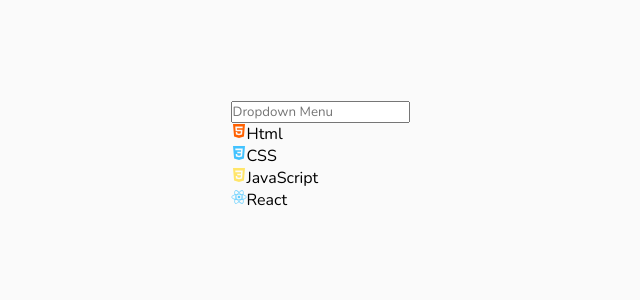
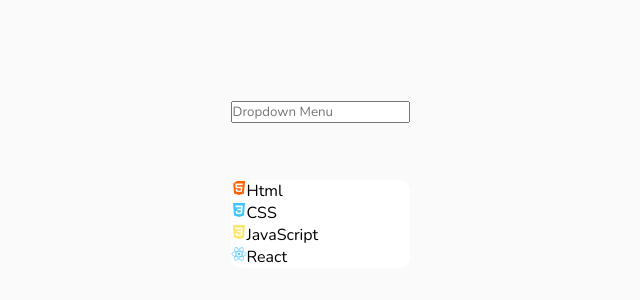
Before and after one commit to sultanarebaka/Select-Menu, a plain HTML site: page index.html in a window 1280 px wide. Shown: the whole page, without its empty margins (320-960 px from the left). Drawn offline with nearby package versions, Linux system fonts and the light colour scheme.

Commit message:
Add files via upload

```diff
--- a/style.css
+++ b/style.css
@@ -41,3 +41,12 @@ dropdown > input {
     padding: 12px 20px;
     border-radius: 10px;
 }
+
+.dropdown .option{
+    position: absolute;
+    top:80px;
+    width:100%;
+    background: #fff;
+    border-radius: 10px;
+    overflow: hidden;
+}
```
